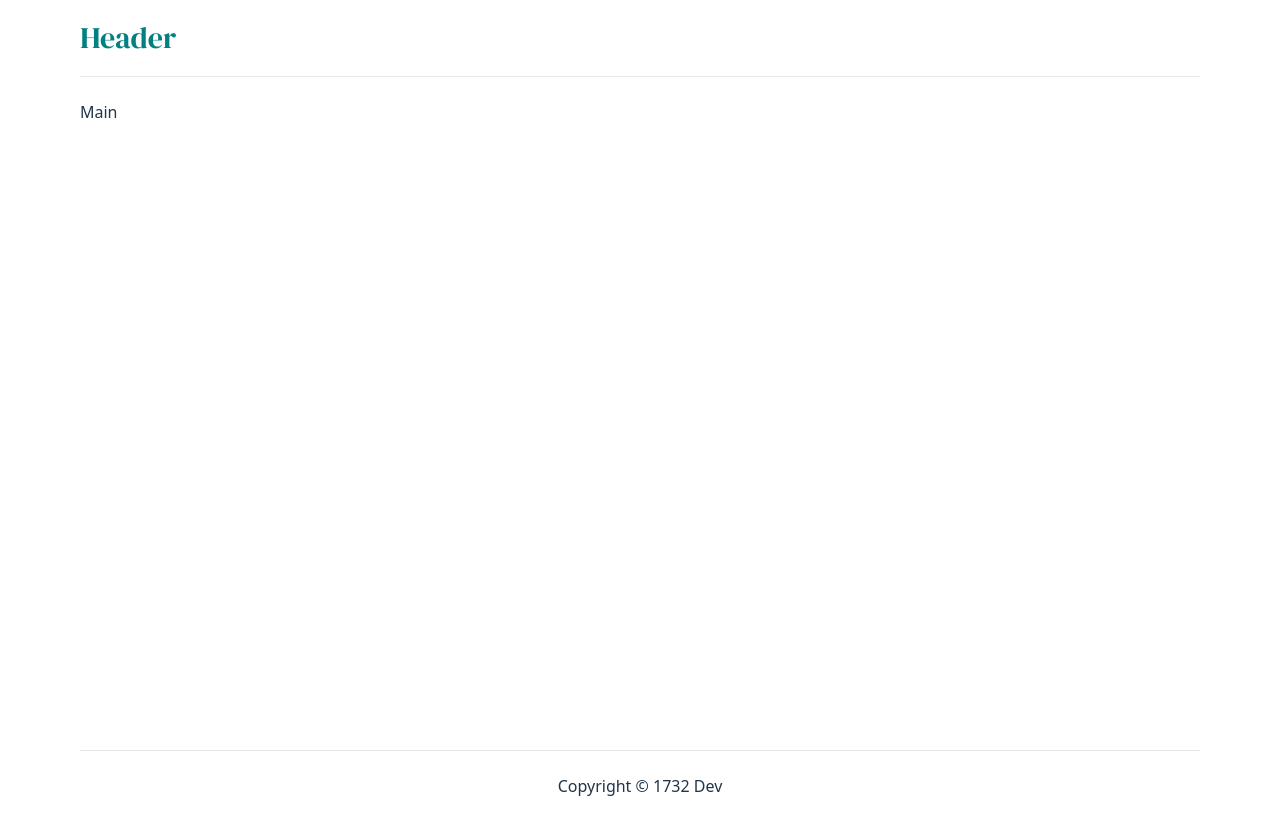
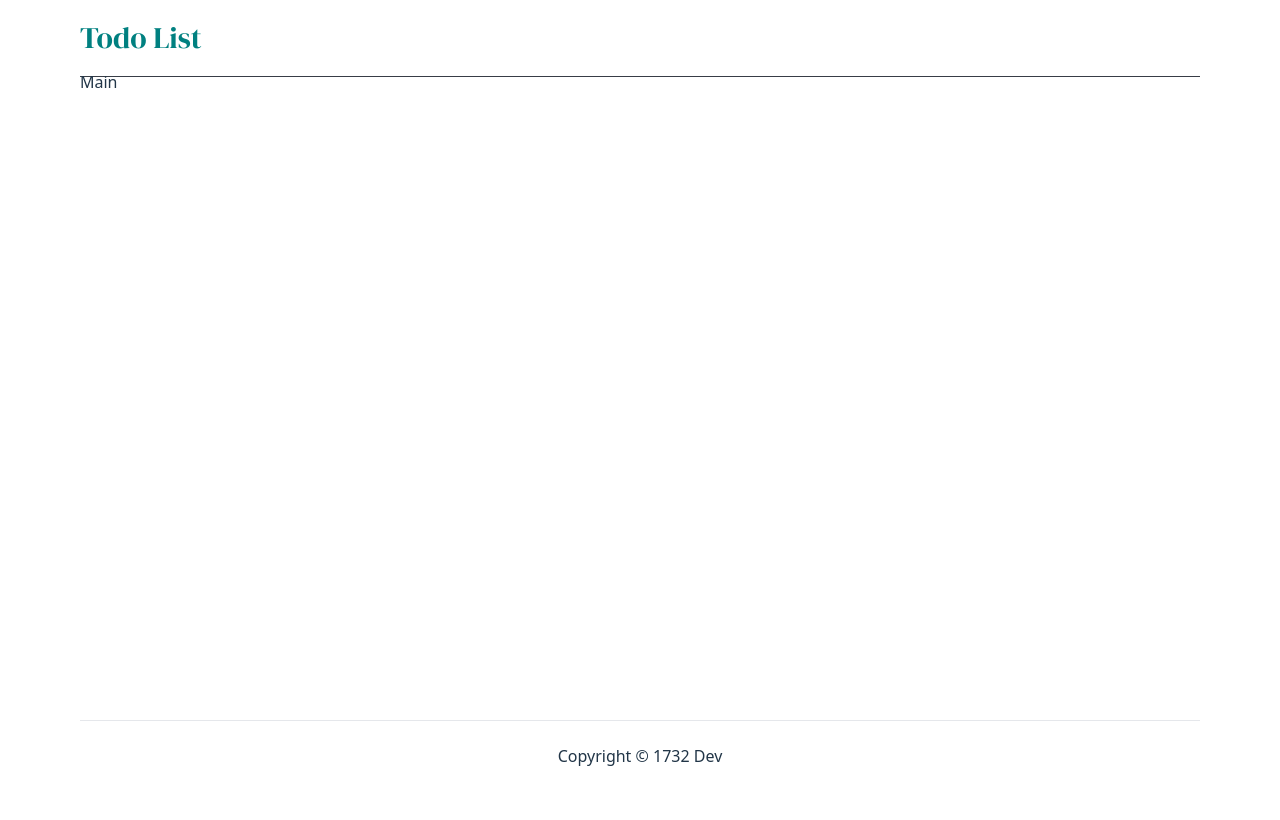
Before and after one commit to AJ1732/pern_stack, a React (Vite) app in the folder client/: page / in a window 1280 px wide. Built offline with nearby package versions, Linux system fonts and the light colour scheme.

Commit message:
style: style header

```diff
--- a/client/src/anatomy/Layout/Header/Header.jsx
+++ b/client/src/anatomy/Layout/Header/Header.jsx
@@ -2,9 +2,9 @@ import React from 'react'
 
 const Header = () => {
   return (
-    <header >
-      <nav className='flex justify-between items-center | py-5 border-b border-shade'>
-        <h1 className='font-dm-serif font-semibold text-teal text-3xl self-start'>Header</h1>
+    <header className='full-width content-grid | | flex justify-center items-center'>
+      <nav className='flex justify-between items-center | py-5 border-b border-greyshade'>
+        <h1 className='font-dm-serif font-semibold text-teal text-3xl self-start'>Todo List</h1>
       </nav>
     </header>
   )
--- /dev/null
+++ b/client/src/components/Input/TodoInput.jsx
@@ -0,0 +1,9 @@
+import React from 'react'
+
+const TodoInput = () => {
+  return (
+    <div>TodoInput</div>
+  )
+}
+
+export default TodoInput
--- a/client/src/index.css
+++ b/client/src/index.css
@@ -15,6 +15,7 @@
   color-scheme: light dark;
   color: rgba(255, 255, 255, 0.87);
   background-color: #242424;
+  /* background-color: #D3DDEF; */
 
   font-synthesis: none;
   text-rendering: optimizeLegibility;
@@ -56,7 +57,7 @@
 }
 
 .content-grid.all {
-  grid-template-rows: 100px 1fr 70px;
+  grid-template-rows: 70px 1fr 70px;
 }
 
 .content-grid > :not(.breakout, .full-width) {
```
